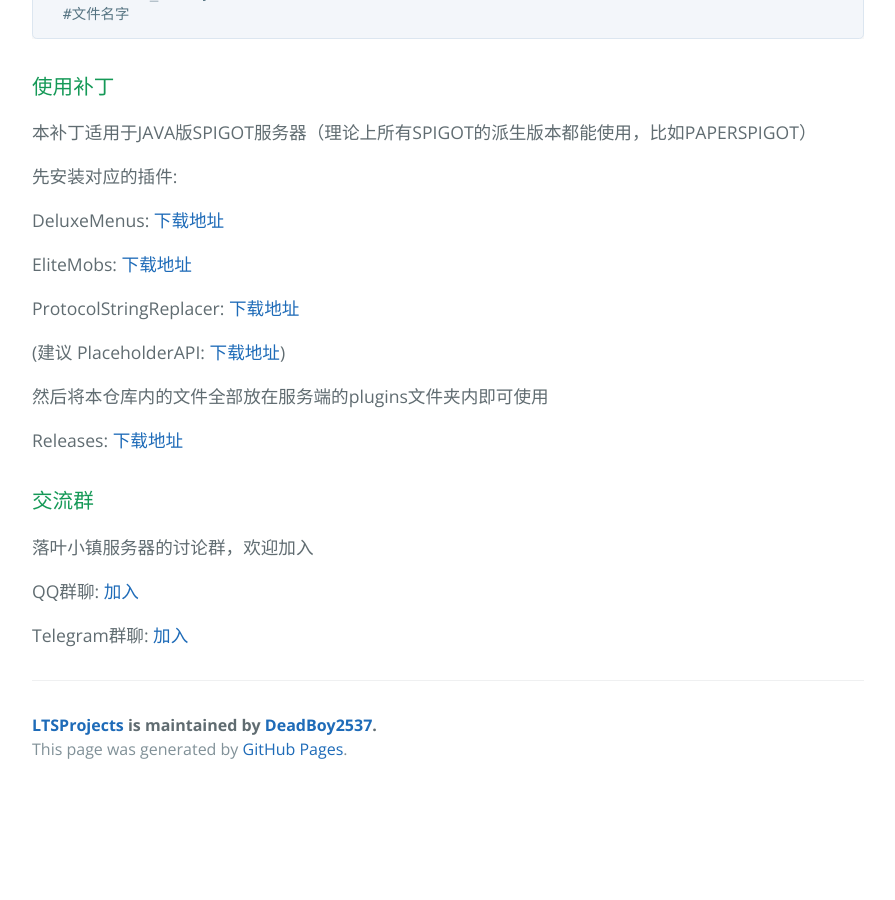
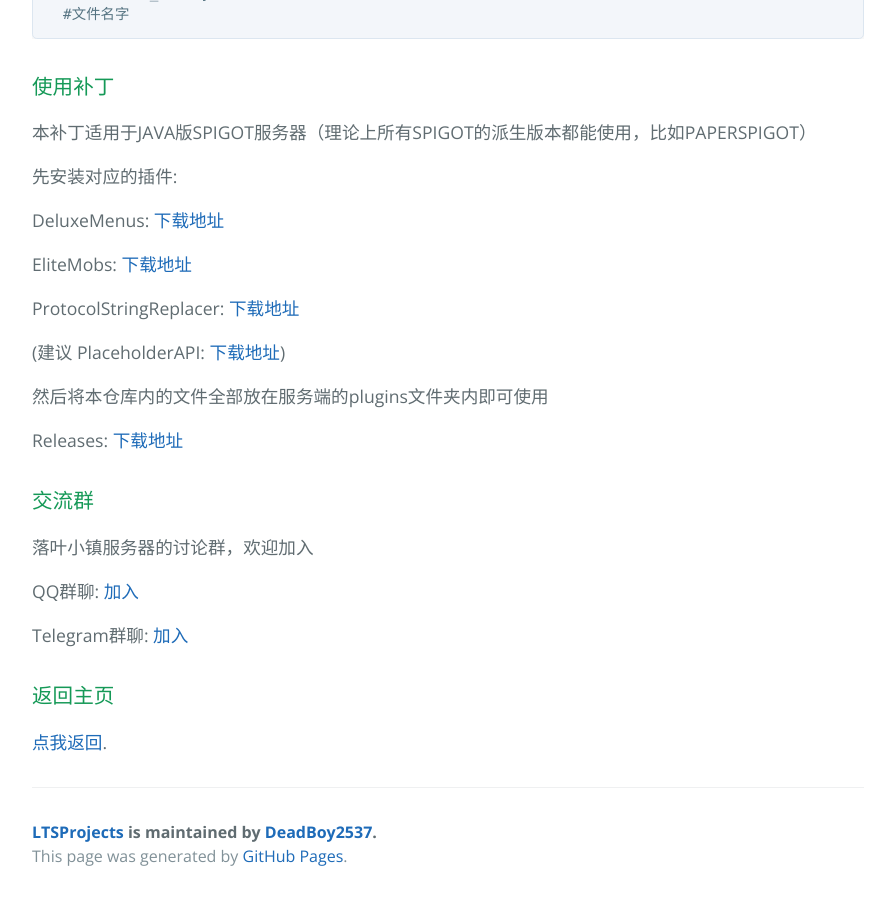
Before and after one commit to DeadBoy2537/LTSProjects, a Jekyll site: the page built from index.md, in a window 1280 px wide and 900 px high, scrolled down 2955 px. Shown: the whole window, without its empty margins (192-1087 px from the left). Built offline with Jekyll 4.4.1, drawn with Linux system fonts in a browser that asks for light colours; our own code applies the rules of GitHub Pages for plain Markdown files; before the commit the page ends 3748 px from its top, so only the background shows below that.

Commit message:
更新叶镇页

```diff
--- a/index.md
+++ b/index.md
@@ -149,3 +149,7 @@ Releases: <a href="https://github.com/DeadBoy2537/LTSProjects/releases/latest" t
 QQ群聊: <a href="https://jq.qq.com/?_wv=1027&k=nC0T6Jua" target="_blank">加入</a>
 
 Telegram群聊: <a href="https://t.me/+V4iovZgXfEp2c62B" target="_blank">加入</a>
+
+### 返回主页
+
+[点我返回](https://deadboy2537.github.io/).
```
